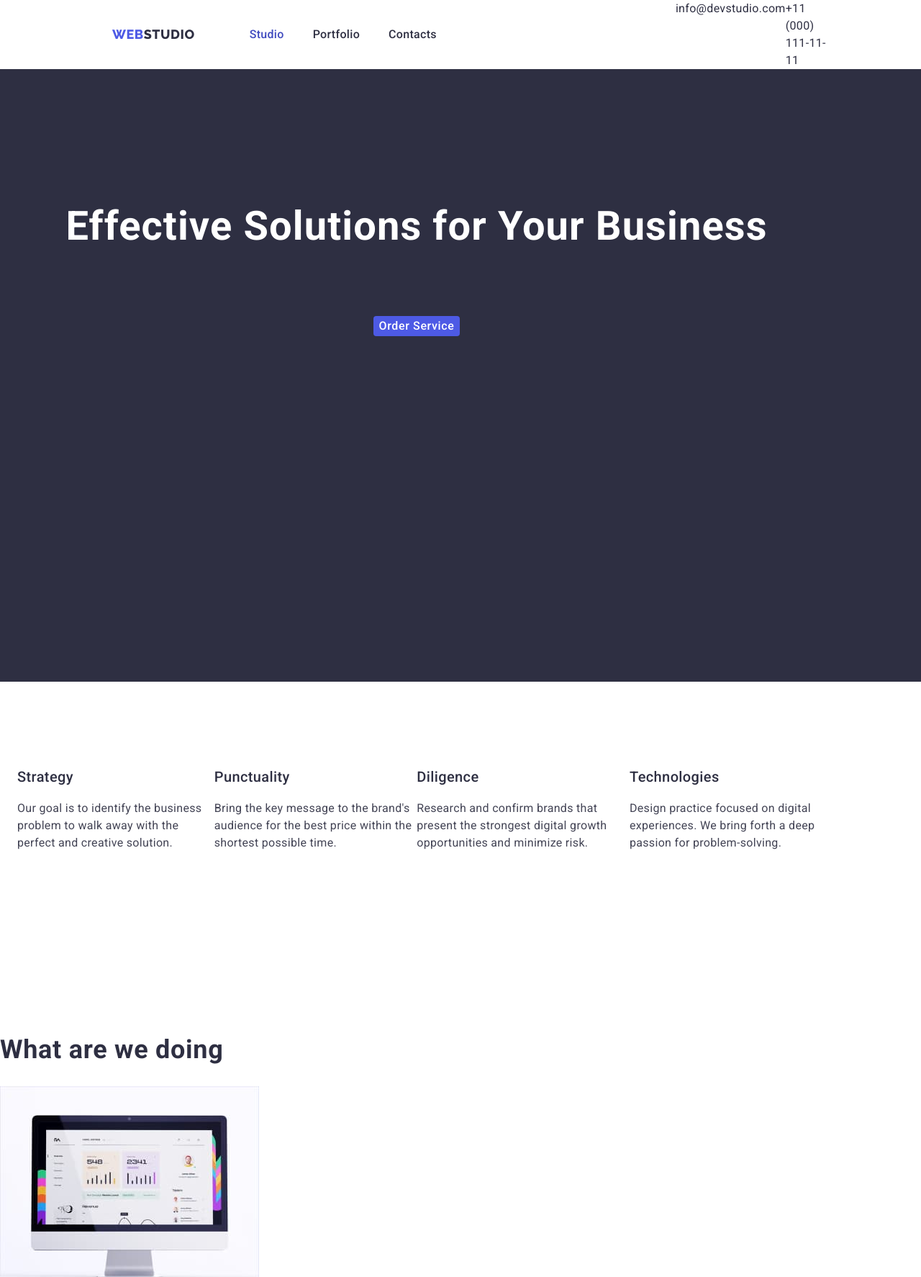
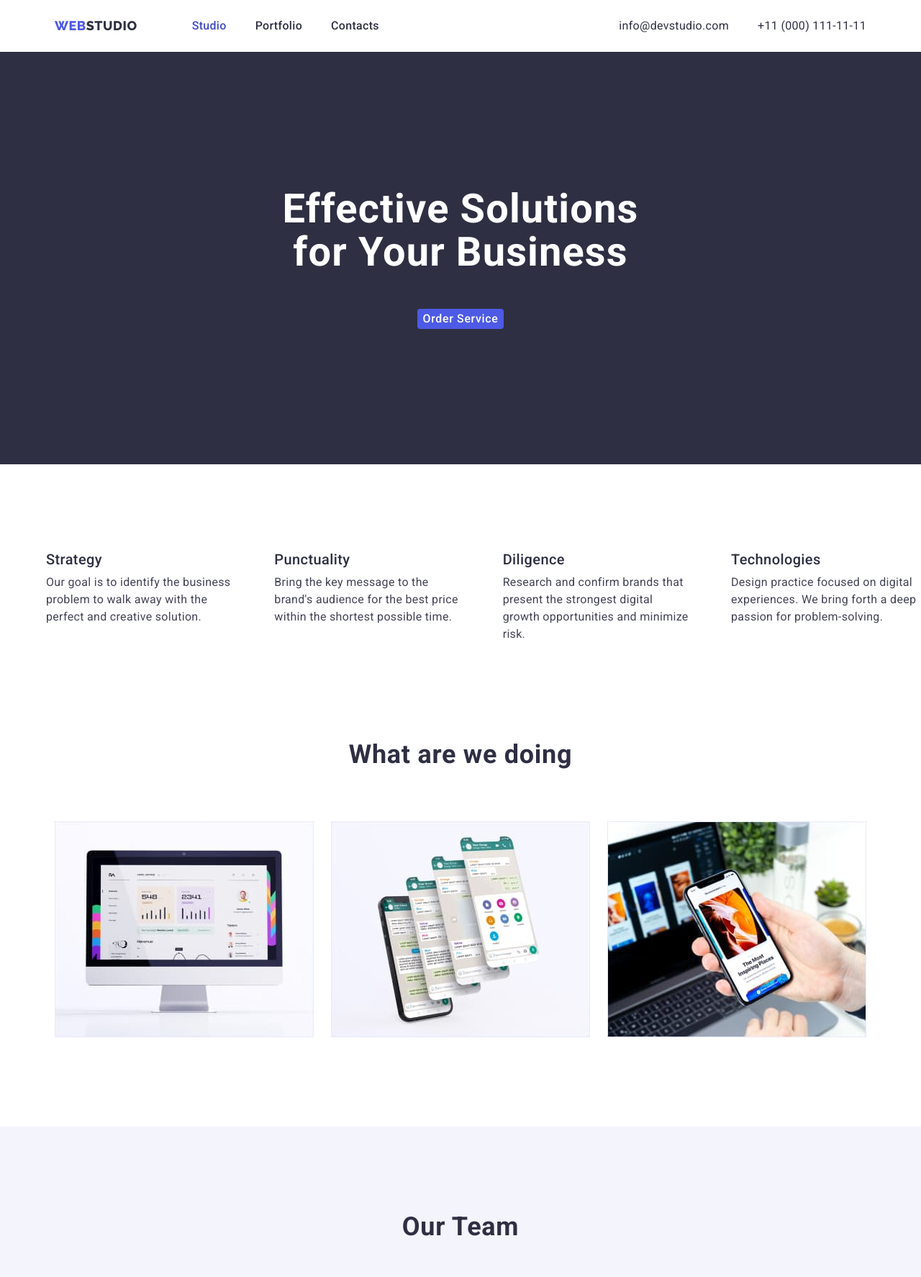
Before and after one commit to MaksymKravchenk/goit-markup-hw-03, a plain HTML site: page index.html in a window 1280 px wide. Shown: the top 1774 px of the page at 72% size. Drawn offline with nearby package versions, Linux system fonts and the light colour scheme.

Commit message:
portfolio

```diff
--- a/css/styles.css
+++ b/css/styles.css
@@ -1,3 +1,4 @@
+
 
 
 :root {
@@ -11,6 +12,27 @@
     --color-background-light:#F4F4FD
 }
 
+ul {
+  list-style-type: none;
+  margin: 0;
+  padding: 0;
+}
+ ul {
+   list-style-type: none;
+ }
+
+
+  p,
+  h1,
+  h2,
+  h3,
+  h4,
+  h5,
+ h6 {
+  margin-top: 0;
+}
+
+
 body{
 
     color: var(--color-text);
@@ -18,27 +40,44 @@ body{
     font-family: roboto, sans-serif;
     font-size: 16px;
 
+    /* отступы для 3х секций */
 }
-ul {
-  list-style-type: none;
-  margin: 0;
-  padding: 0;
+.section{
+  padding-top: 120px;
+  padding-bottom: 120px;
 }
+/* header nav+header adress */
 .container {
   width: 100%;
   max-width: 1158px;
-  margin: 0;
+  margin: 0 auto;
+  padding: 0 15px;
+}
+.header-container{
+  display: flex;
+  align-items: center;
+
+}
+.nav-header{
+  display: flex;
+
+
+}
+.header-list{
+  display: flex;
+  gap: 40px;
+  margin-left: 76px;
+
+}
+.header-contacts{
+  margin-left: auto;
+
+}
+.adress-list{
+  display: flex;
+  gap: 40px;
 }
 
-p,
-h1,
-h2,
-h3,
-h4,
-h5,
-h6 {
-  margin-top: 0;
-}
 
 .header{
   background-color: var(--color-white);
@@ -53,8 +92,7 @@ h6 {
         letter-spacing: 0.03em;
         text-decoration: none;
         text-transform: uppercase;
-
-        margin-left: 156px;
+        padding: 24px 0;
 
 
 }
@@ -65,40 +103,6 @@ h6 {
 
 }
 
-/* навигация контейнер */
-.container-nav{
-  display: flex;
-  align-items: center;
-}
-.site-nav{
-  display:flex;
-
-
-
-}
-.site-nav .item{
-  margin-right:40px;
-  display: block;
-
-}
-.site-nav .item:last-child {
-  margin-right: 332px;
-
-}
-.site-nav .item:first-child{
-  margin-left: 76px;
-}
-
-/* контакты */
-.contact-nav {
-  display: flex;
-
-
-}
-.contact-item+.contact-item{
-  margin-right: 100px;
-}
-
 .header-links {
         color: var(--color-primary);
 
@@ -106,6 +110,9 @@ h6 {
         line-height: 1.5;
           letter-spacing: 0.02em;
          text-decoration: none;
+         display: block;
+
+        padding: 24px 0;
 
 }
 .header-links:active,
@@ -127,6 +134,9 @@ h6 {
     line-height: 1.5;
       letter-spacing: 0.02em;
     font-style: normal;
+
+    display: block;
+    padding: 24px 0;
 }
 
 
@@ -137,12 +147,15 @@ h6 {
     color: var(--color-pressed-state);
 
 
+    /* Heroe section */
+
  }
 .heroe {
 background-color: var(--color-primary);
 padding-top:188px;
-padding-bottom:292px;
+padding-bottom:188px;
 text-align: center;
+
 }
 .heroe-title {
   color: var(--color-white);
@@ -151,8 +164,15 @@ text-align: center;
   line-height: 1.08;
   letter-spacing: 0.02em;
   text-decoration: none;
+  width: 496px;
+  margin: 0 auto 48px;
+
 
 }
+
+
+
+
 
 
 .primary-button{
@@ -168,7 +188,7 @@ text-align: center;
       cursor: pointer;
       font-size: 16px;
 
-      margin: 48px 0 188px;
+
 
 }
   .primary-button:hover,
@@ -197,25 +217,20 @@ background-color:var(--color-pressed-state);
 
 .features-section{
   background-color:var (--color-primary-background);
-  padding: 120px 0;
-
 }
-
 .features-list{
   display: flex;
-  margin-left: 24px;
-
+  gap: 24px;
+  justify-content: space-between;
+  margin-left: 64px;
 }
-
-
-
-
 .features-title {
   color:var(--color-primary);
     font-size: 20px;
     font-weight: 500;
     line-height: 1.2;
     letter-spacing: 0.02em;
+    margin-bottom: 8px;
 
 }
 
@@ -223,10 +238,12 @@ background-color:var(--color-pressed-state);
      font-size: 16px;
     line-height: 1.5;
     letter-spacing: 0.02em;
+    width: 264px;
 }
 .what-are-we-doing-section{
 background-color: (--color-primary-background);
-padding: 120px 0;
+padding-top: 0;
+
 }
 
 .secondary-title{
@@ -235,20 +252,43 @@ padding: 120px 0;
     font-weight: 700;
     line-height: 1.11;
     letter-spacing: 0.02em;
+    text-align: center;
+    margin-bottom: 72px;
+}
+
+.foto-list{
+  display: flex;
+  margin: 0 auto;
+  gap: 24px;
+
+
+
+
+
 }
 .what-are-we-doing-foto{
+  width: calc((100%-2*3) /3);
 
-       border: 1px solid var(--color-cornflower);
+            border: 1px solid var(--color-cornflower);
 
    }
 
+/* TEAM SECTION */
 
 .team-section{
   background-color: var(--color-background-light);
-  padding: 120px 0;
 }
+
 .team-list{
-  background-color: var(--color-white)
+  display: flex;
+  gap: 24px;
+  text-align: center;
+}
+
+
+.team-item{
+  background-color: var(--color-white);
+  width: calc((100%-3*4) /4);
 }
 
 .team-title{
@@ -257,7 +297,13 @@ padding: 120px 0;
     font-weight: 700;
     line-height: 1.11;
     letter-spacing: 0.02em;
+    text-align: center;
+    margin-bottom: 72px;
 
+ }
+
+ .foto-team{
+  margin-bottom: 32px;
  }
 
       .name-team{
@@ -266,16 +312,17 @@ padding: 120px 0;
           font-weight: 500;
           line-height: 1.5;
           letter-spacing: 0.02em;
+          margin-bottom: 8px;
 
       }
       .team-position{
           line-height: 1.5;
           letter-spacing: 0.02em;
+          margin-bottom: 32px;
       }
 
       .footer{
         background-color:var(--color-primary);
-        padding:120px 0;
       }
 
 
@@ -301,6 +348,8 @@ padding: 120px 0;
         color: var(--color-hairline);
         line-height: 1.5;
         letter-spacing: 0.02em;
+        width: 264px;
+        margin-left: 0 auto;
 
       }
 
@@ -361,7 +410,81 @@ padding: 120px 0;
 
 
 
-/* margin:0 auto; центрирование элементов */
-/* display:inline  сделать рядковым элементом*/
 
-/* link:nth-child(3) или odd это каждый не парный элемент, event каждый парный, n+2 вместо н подставляем например 1 { */
+/* Header */
+/* .header-link {
+  color: var(--color-primary-inverted);
+  font-size: 12px;
+  line-height: 1.33;
+  font-weight: 600;
+  text-decoration: none;
+} */
+
+/* .header-link:hover {
+  color: var(--color-brand);
+}
+
+.button-light {
+  color: var(--color-primary-inverted);
+  font-size: 12px;
+  line-height: 1.33;
+  font-weight: 600;
+  text-transform: uppercase;
+  background-color: transparent;
+  border: 1px solid var(--color-brand);
+  border-radius: 25px;
+  cursor: pointer;
+}
+
+.button-light:hover {
+  background-color: var(--color-brand);
+}
+
+/* Hero section */
+/* .socials-link {
+  color: var(--color-primary);
+  text-decoration: none;
+}
+
+.socials-link:hover {
+  color: var(--color-brand);
+}
+
+.hero-tagline {
+  color: var(--color-secondary-transparent);
+  font-size: 11px;
+  line-height: 1.36;
+  font-weight: 600;
+}
+
+.hero-title {
+  font-family: 'Raleway', sans-serif;
+  color: var(--color-primary-inverted);
+  font-size: 72px;
+  line-height: 1.16;
+  font-weight: 700;
+}
+
+.hero-text {
+  color: var(--color-secondary);
+  font-size: 18px;
+  line-height: 1.67;
+  letter-spacing: 0.02em;
+}
+
+.carousel-button {
+  color: var(--color-primary-inverted);
+  font-size: 12px;
+  line-height: 1.33;
+  font-weight: 600;
+  background: none;
+  border: none;
+  cursor: pointer;
+} */
+
+/* .carousel-button[disabled] {
+  color: var(--color-secondary-transparent);
+  cursor: not-allowed; */
+/* }
+
+/* About section */
--- a/index.html
+++ b/index.html
@@ -19,60 +19,56 @@
     <link rel="stylesheet" href="./css/styles.css" />
   </head>
   <body>
-    <header class="container header">
-      <div>
-        <nav class="container-nav">
+    <header class="header">
+      <div class="container header-container">
+        <nav class="nav-header">
           <a class="logo" href="./index.html"
             ><span class="logo-web">Web</span>Studio</a
           >
           <!-- WebStudio -->
 
-          <ul class="site-nav">
-            <li class="item">
+          <ul class="header-list">
+            <li class="items">
               <a class="header-links current" href="./index.html">Studio</a>
             </li>
-            <li class="item">
+            <li class="items">
               <a class="header-links" href="./portfolio.html">Portfolio</a>
             </li>
-            <li class="item"><a class="header-links" href="">Contacts</a></li>
+            <li class="items"><a class="header-links" href="">Contacts</a></li>
           </ul>
-
-          <address>
-            <ul class="contact-nav">
-              <li class="contact-item">
+        </nav>
+        <address class="header-contacts">
+          <ul class="adress-list">
+            <li>
               <a class="adress-link" href="mailto:info@devstudio.com"
                 >info@devstudio.com</a
               >
             </li>
-              <li class="item">
+            <li>
               <a class="adress-link" href="tel:+110001111111"
                 >+11 (000) 111-11-11</a
               >
             </li>
           </ul>
         </address>
-        </nav>
       </div>
     </header>
-
     <main>
       <section class="heroe">
-        <div class="container">
         <h1 class="heroe-title">Effective Solutions for Your Business</h1>
 
         <button class="primary-button" type="button">Order Service</button>
-        </div>
       </section>
 
-      <section class="features-section">
-        <div class="container">
+      <section class="section features-section">
         <h2 class="visually-hidden">features</h2>
+
         <ul class="features-list">
-            <li class="item">
+          <li>
             <h3 class="features-title">Strategy</h3>
             <p class="features-text">
-                Our goal is to identify the business problem to walk away with
-                the perfect and creative solution.
+              Our goal is to identify the business problem to walk away with the
+              perfect and creative solution.
             </p>
           </li>
 
@@ -99,13 +95,12 @@
             </p>
           </li>
         </ul>
-        </div>
       </section>
 
-      <section class="what-are-we-doing-section">
+      <section class="section what-are-we-doing-section">
+        <h2 class="secondary-title">What are we doing</h2>
         <div class="container">
-          <h2 class="secondary-title">What are we doing</h2>
-          <ul class="foto">
+          <ul class="foto-list">
             <li class="what-are-we-doing-foto">
               <img src="./images/monitor.jpg" alt="monitor" width="360" />
             </li>
@@ -127,12 +122,13 @@
         </div>
       </section>
 
-      <section class="team-section">
-        <div class="container">
+      <section class="section team-section">
         <h2 class="team-title">Our Team</h2>
-          <ul>
-            <li class="team-list">
+        <div class="container team-container">
+          <ul class="team-list">
+            <li class="team-item">
               <img
+                class="foto-team"
                 src="./images/Mark_Guerrero.jpg"
                 alt="Mark Guerrero"
                 width="264"
@@ -140,13 +136,20 @@
               <h3 class="name-team">Mark Guerrero</h3>
               <p class="team-position">Product Designer</p>
             </li>
-            <li class="team-list">
-              <img src="./images/Tom_Ford.jpg" alt="Tom Ford" width="264" />
+            <li class="team-item">
+              <img
+                class="foto-team"
+                class="foto-team"
+                src="./images/Tom_Ford.jpg"
+                alt="Tom Ford"
+                width="264"
+              />
               <h3 class="name-team">Tom Ford</h3>
               <p class="team-position">Frontend Developer</p>
             </li>
-            <li class="team-list">
+            <li class="team-item">
               <img
+                class="foto-team"
                 src="./images/Camila_Garcia.jpg"
                 alt="Camila Garcia"
                 width="264"
@@ -155,8 +158,9 @@
               <p class="team-position">Marketing</p>
             </li>
 
-            <li class="team-list">
+            <li class="team-item">
               <img
+                class="foto-team"
                 src="./images/Daniel_Wilson.jpg"
                 alt="Daniel Wilson"
                 width="264"
```
Also changed, not shown: portfolio.html (+15 -11 lines), 1 other file. Lines whose indentation alone changed are shown as unchanged.
